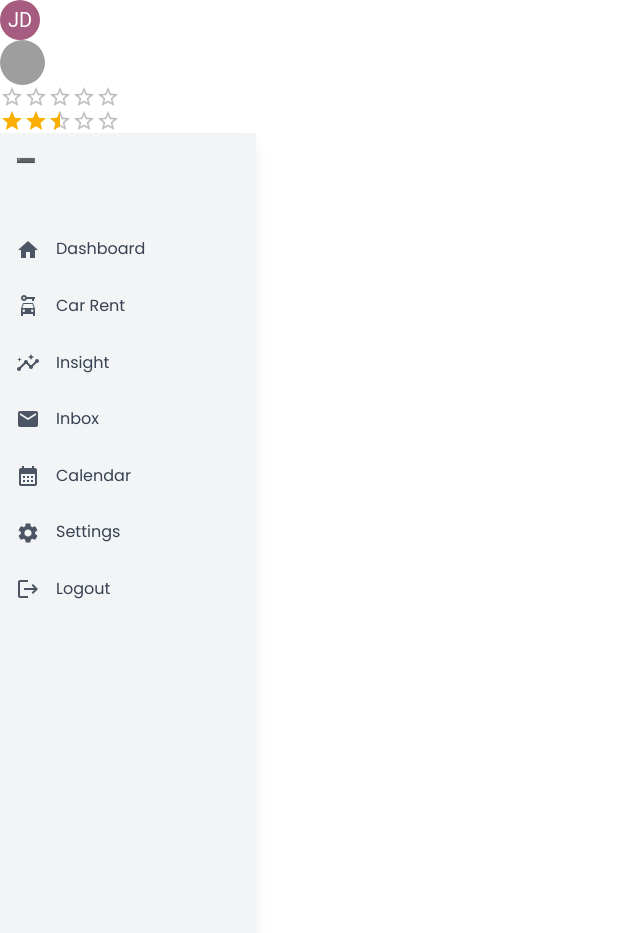
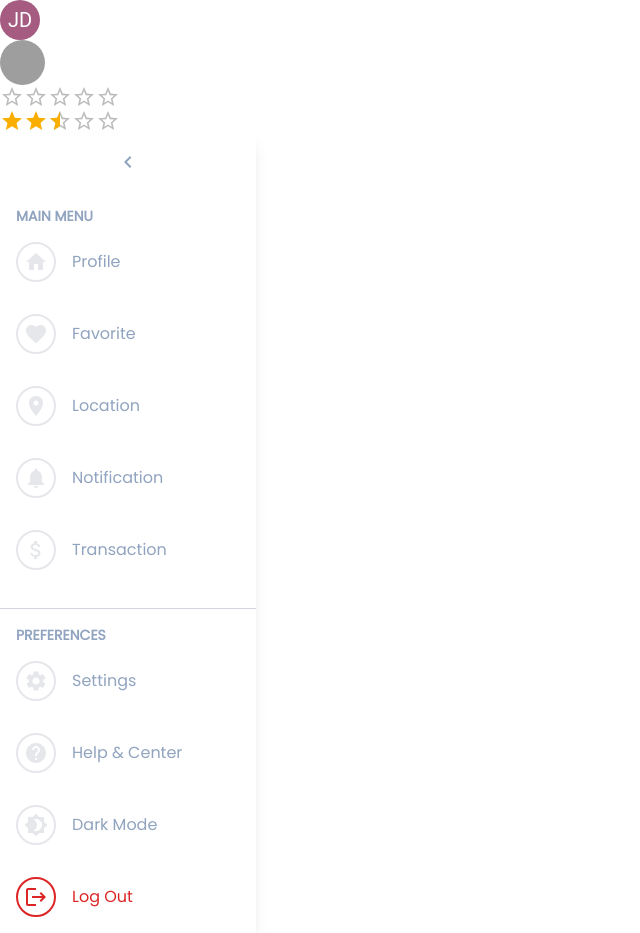
Before and after one commit to AdministrationReseau/easy-rental, a Next.js app: page / in a window 1280 px wide. Shown: the whole page, without its empty margins (0-640 px from the left). Built offline with nearby package versions, Linux system fonts and the light colour scheme; grey boxes are pictures that could not be loaded; what @mui/material-nextjs would draw is missing.

Commit message:
sidebar component

```diff
--- a/src/app/test/page.tsx
+++ b/src/app/test/page.tsx
@@ -138,6 +138,7 @@ import Reviews from "@/components/Reviews";
 import Records from "@/components/Records";
 import Abonnement from "@/components/Abonnement";
 import DriverCard from "@/components/DriverCard";
+import Sidebar from "@/components/Sidebar";
 
 const Test = () => {
     const options = [
@@ -174,6 +175,7 @@ const Test = () => {
                 stars={3.5}
                 phone="620202020"
             />
+            <Sidebar />
         </div>
     );
 };
--- a/src/components/Sidebar.tsx
+++ b/src/components/Sidebar.tsx
@@ -1,42 +1,172 @@
 "use client";
 import React, { useState } from "react";
-import { Home, CarRental, Insights, Mail, CalendarMonth, Settings, Logout } from "@mui/icons-material";
+import {
+    Home,
+    Favorite,
+    LocationOn,
+    AttachMoney,
+    Settings,
+    Notifications,
+    Help,
+    Brightness4,
+    Logout,
+    MenuOpen,
+    ChevronLeft,
+} from "@mui/icons-material";
 import Link from "next/link";
 
 const Sidebar: React.FC = () => {
     const [isCollapsed, setIsCollapsed] = useState(false);
+    const [activeItem, setActiveItem] = useState<string | null>(null);
 
-    const menuItems = [
-        { name: "Dashboard", icon: <Home />, link: "/" },
-        { name: "Car Rent", icon: <CarRental />, link: "/car-rent" },
-        { name: "Insight", icon: <Insights />, link: "/insight" },
-        { name: "Inbox", icon: <Mail />, link: "/inbox" },
-        { name: "Calendar", icon: <CalendarMonth />, link: "/calendar" },
+    const mainMenuItems = [
+        { name: "Profile", icon: <Home />, link: "/" },
+        { name: "Favorite", icon: <Favorite />, link: "/favorite" },
+        { name: "Location", icon: <LocationOn />, link: "/location" },
+        { name: "Notification", icon: <Notifications />, link: "/notification" },
+        { name: "Transaction", icon: <AttachMoney />, link: "/transaction" },
+    ];
+
+    const preferenceItems = [
         { name: "Settings", icon: <Settings />, link: "/settings" },
-        { name: "Logout", icon: <Logout />, link: "/logout" },
+        { name: "Help & Center", icon: <Help />, link: "/help-center" },
+        { name: "Dark Mode", icon: <Brightness4 />, link: "/dark-mode" },
     ];
 
     return (
-        <div className={`bg-gray-100 h-screen transition-all duration-300 ${isCollapsed ? "w-20" : "w-64"} shadow-lg`}>
+        <div
+            className={`bg-white h-screen transition-all duration-300 shadow-lg ${
+                isCollapsed ? "w-20" : "w-64"
+            } flex flex-col`}
+        >
+            {/* Toggle Button */}
             <button
                 onClick={() => setIsCollapsed(!isCollapsed)}
-                className="text-gray-600 p-4 focus:outline-none hover:text-blue-500"
+                className="text-secondary-text p-4 focus:outline-none hover:text-primary-blue"
             >
-                {isCollapsed ? "➕" : "➖"}
+                {isCollapsed ? <MenuOpen /> : <ChevronLeft />}
             </button>
-            <ul className="mt-8">
-                {menuItems.map((item, index) => (
-                    <li key={index} className="flex items-center gap-4 p-4 hover:bg-blue-100 cursor-pointer">
-                        <span className="text-gray-600">{item.icon}</span>
+
+            {/* Main Menu Section */}
+            <div className="mt-4">
+                <h2
+                    className={`text-secondary-text text-sm px-4 uppercase font-semibold ${
+                        isCollapsed && "hidden"
+                    }`}
+                >
+                    Main Menu
+                </h2>
+                <ul>
+                    {mainMenuItems.map((item, index) => (
+                        <li
+                            key={index}
+                            onClick={() => setActiveItem(item.name)}
+                            className={`flex items-center gap-4 p-4 cursor-pointer rounded-lg transition-all duration-200 ${
+                                activeItem === item.name
+                                    ? "bg-primary-blue text-white"
+                                    : "hover:bg-gray-100 text-secondary-text"
+                            }`}
+                        >
+                            <span
+                                className={`w-10 h-10 flex items-center justify-center rounded-full border-2 transition-colors duration-200 ${
+                                    activeItem === item.name
+                                        ? "border-white bg-white text-primary-blue"
+                                        : "border-gray-200 bg-white text-gray-200"
+                                }`}
+                            >
+                                {item.icon}
+                            </span>
                             {!isCollapsed && (
                                 <Link href={item.link}>
-                                <p className="text-gray-700">{item.name}</p>
+                                    <p
+                                        className={`transition-colors duration-200 ${
+                                            activeItem === item.name
+                                                ? "text-white"
+                                                : "text-secondary-text"
+                                        }`}
+                                    >
+                                        {item.name}
+                                    </p>
                                 </Link>
                             )}
                         </li>
                     ))}
                 </ul>
             </div>
+
+            {/* Divider */}
+            <div className="border-t border-gray-300 mt-auto"></div>
+
+            {/* Preferences Section */}
+            <div className="mt-4">
+                <h2
+                    className={`text-secondary-text text-sm px-4 uppercase font-semibold ${
+                        isCollapsed && "hidden"
+                    }`}
+                >
+                    Preferences
+                </h2>
+                <ul>
+                    {preferenceItems.map((item, index) => (
+                        <li
+                            key={index}
+                            onClick={() => setActiveItem(item.name)}
+                            className={`flex items-center gap-4 p-4 cursor-pointer rounded-lg transition-all duration-200 ${
+                                activeItem === item.name
+                                    ? "bg-primary-blue text-white"
+                                    : "hover:bg-gray-100 text-secondary-text"
+                            }`}
+                        >
+                            <span
+                                className={`w-10 h-10 flex items-center justify-center rounded-full border-2 transition-colors duration-200 ${
+                                    activeItem === item.name
+                                        ? "border-white bg-white text-primary-blue"
+                                        : "border-gray-200 bg-white text-gray-200"
+                                }`}
+                            >
+                                {item.icon}
+                            </span>
+                            {!isCollapsed && (
+                                <Link href={item.link}>
+                                    <p
+                                        className={`transition-colors duration-200 ${
+                                            activeItem === item.name
+                                                ? "text-white"
+                                                : "text-secondary-text"
+                                        }`}
+                                    >
+                                        {item.name}
+                                    </p>
+                                </Link>
+                            )}
+                        </li>
+                    ))}
+                </ul>
+            </div>
+
+            {/* Logout Section */}
+            <div className="p-4">
+                <button
+                    onClick={() => setActiveItem("Log Out")}
+                    className={`flex items-center gap-4 w-full cursor-pointer rounded-lg transition-all duration-200 ${
+                        activeItem === "Log Out"
+                            ? "bg-primary-blue text-white"
+                            : "hover:bg-gray-100 text-red-600"
+                    }`}
+                >
+                    <span
+                        className={`w-10 h-10 flex items-center justify-center rounded-full border-2 transition-colors duration-200 ${
+                            activeItem === "Log Out"
+                                ? "border-white bg-white text-primary-blue"
+                                : "border-red-600 bg-white text-red-600"
+                        }`}
+                    >
+                        <Logout />
+                    </span>
+                    {!isCollapsed && <span>Log Out</span>}
+                </button>
+            </div>
+        </div>
     );
 };
 
```
Lines whose indentation alone changed are shown as unchanged.
